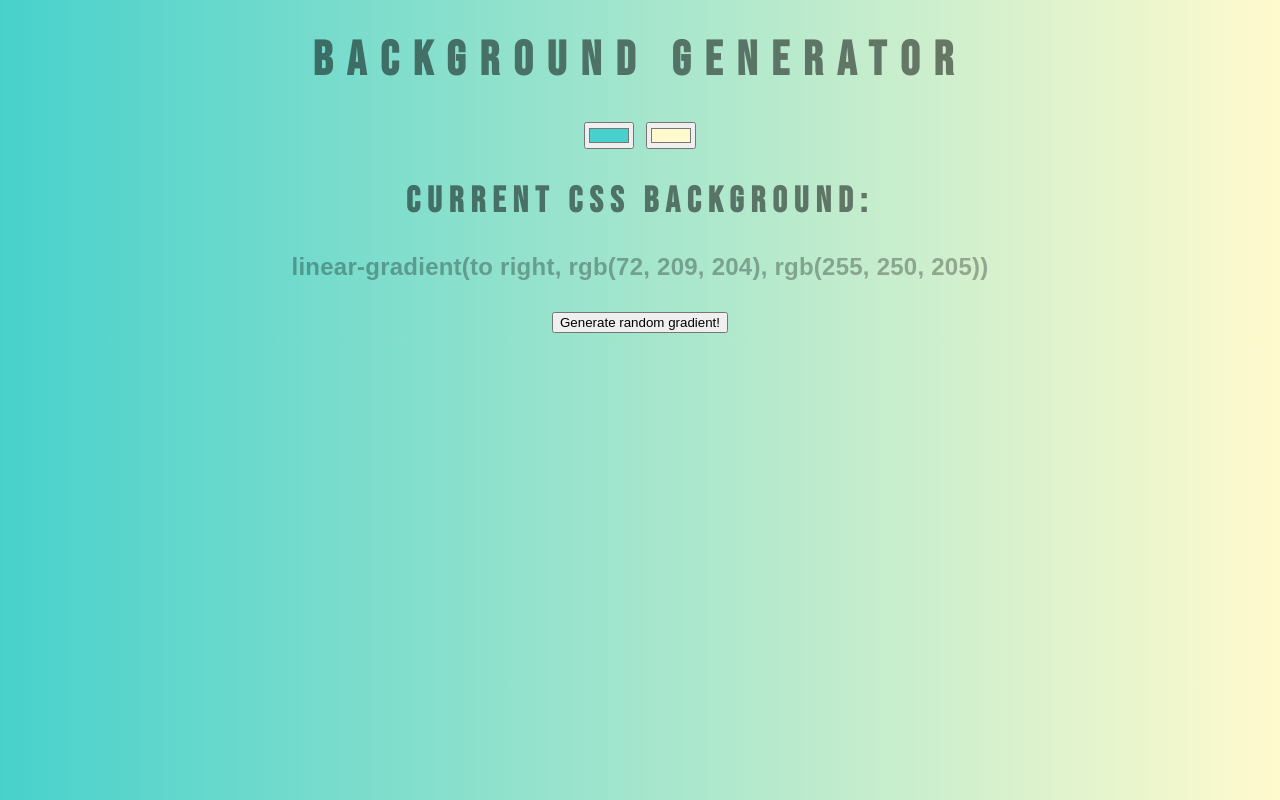
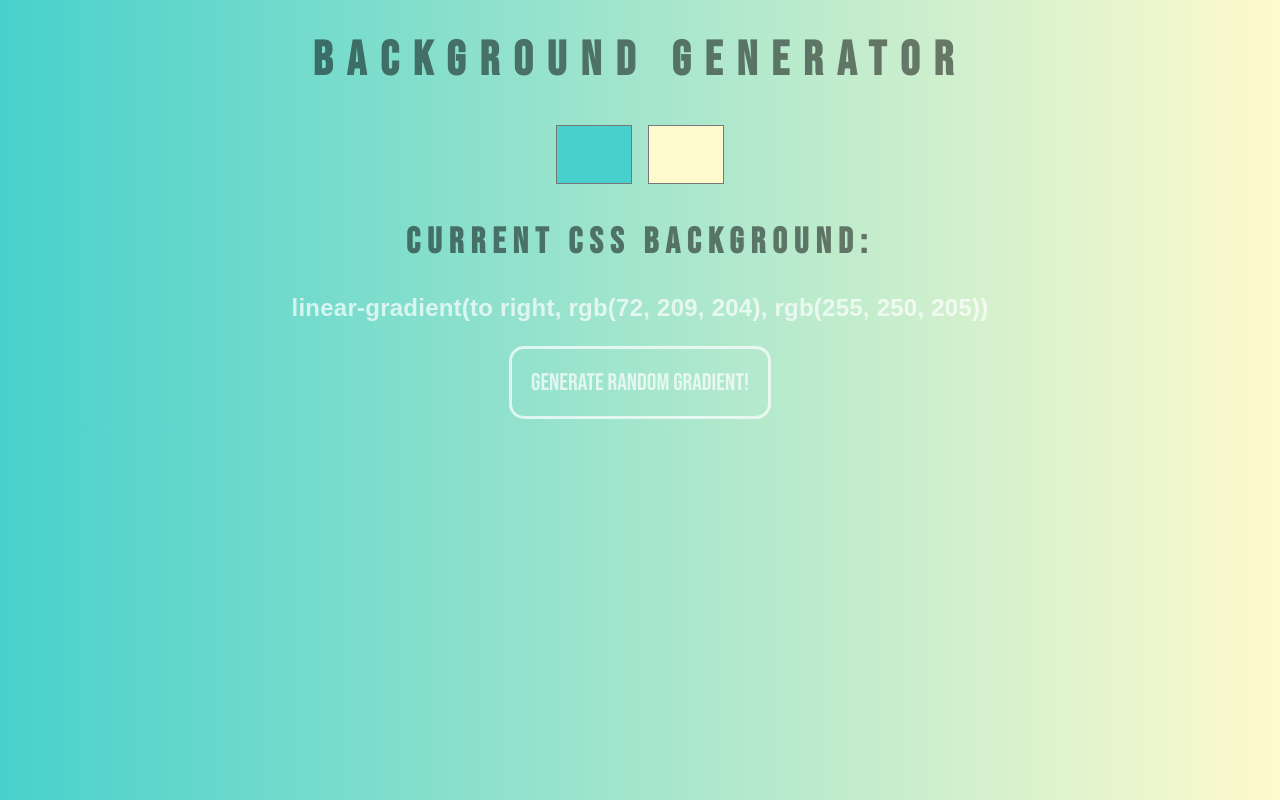
Before and after one commit to noasp/GradientGenerator, a plain HTML site: page index.html in a window 1280 px wide. Drawn offline with Linux system fonts and the light colour scheme.

Commit message:
Add files via upload

```diff
--- a/style.css
+++ b/style.css
@@ -22,9 +22,31 @@ h1 {
 h3 {
     font-family: sans-serif;
     font-size: 1em;
-    color: rgba(0,0,0,.3);
+    color: rgba(256,256,256,.7);
     text-align: center;
     text-transform: none;
     letter-spacing: 0.01em;
 
 }
+
+#color1, #color2 {
+  cursor: pointer;
+  background-color: transparent;
+  border: none;
+  width: 6em;
+  height: 5em;
+  padding: 0;
+  margin: 0;
+}
+
+#randomButton {
+  font-family: 'Bebas Neue', cursive;
+  padding: 0.8em;
+  font-size: 1em;
+  border-radius: 15px;
+  border: 3px solid rgba(256,256,256,.7);
+  background-color: transparent;
+  color: rgba(256,256,256,.7);
+  outline: none;
+  cursor: pointer;
+}
```
